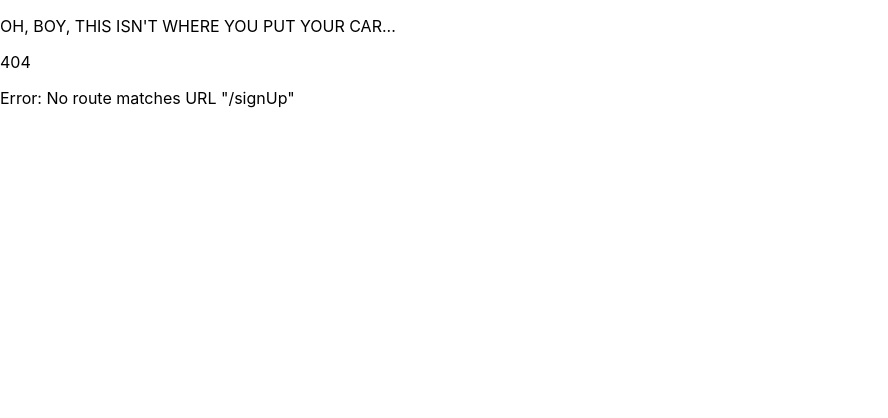
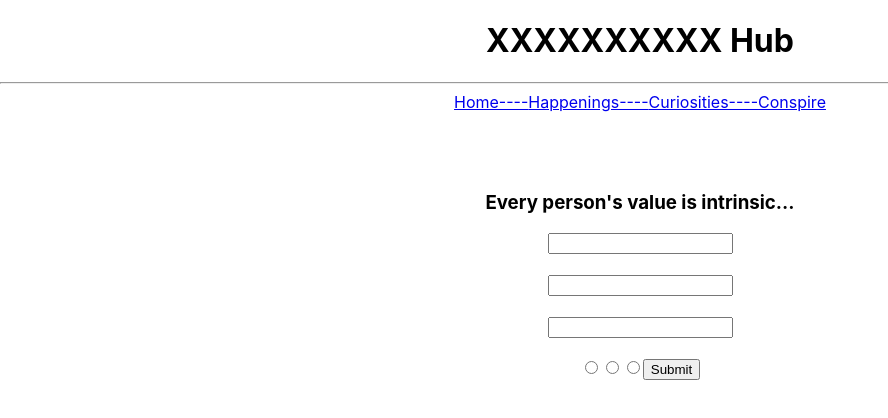
Before and after one commit to JupiterSabre/Phase-2-Project-X-Hub-ZR, a React (Create React App) app: page /signUp in a window 1280 px wide. Before the commit this address had no page. Shown: the top 418 px of the page, without its empty margins (0-888 px from the left). Built offline with nearby package versions, Linux system fonts and the light colour scheme.

Commit message:
Built sign up form component, hooked up to sign up button

```diff
--- a/src/Components/Conspire.jsx
+++ b/src/Components/Conspire.jsx
@@ -1,88 +1,25 @@
-import { useState } from "react"
-import { useNavigate } from "react-router-dom"
 import EmailForm from "./EmailForm"
+import TestimForm from "./TestimForm"
 
 
 function Conspire() {
 
-    const navigate = useNavigate()
-
-
-    //STATES FOR NEW TESTIMONIAL FORMS
-    const [newTestimony, setNewTestimony] = useState("")
-    const [newName, setNewName] = useState("")
-    const [tushyUse, setTushyUse] = useState("false")
-
-    //HANDLERS FOR NEW TESTIMONIAL FORMS INCLUDING POST REQUEST.
-
-    const handleNewTestimony = e => setNewTestimony(e.target.value)
-    const handleNewName = e => setNewName(e.target.value)
-    const handleNewTushy = e => setTushyUse(e.target.value)
-
-    function handleTestimonySubmission(e) {
-        e.preventDefault()
-
-        const OPTIONS = {
-            method: "POST",
-            headers: { "Content-Type": "application/json" },
-            body: JSON.stringify({
-                name: newName,
-                testimonial: newTestimony,
-                tushy: tushyUse
-            })
-        }
-        fetch("http://localhost:3000/testimonials", OPTIONS)
-        .then(res => res.json())
-        .then(() => navigate('/curiosities') )
-        //NAVIGATE FUNCTION IS BUILT IN REACT ROUTER FUNCTIONALITY, AUTOMATICALLY UPDATES AND NAVIGATES TO CURIOSITIES PAGE.
-
-
-    }
-
     return (
+        <>
         <div className="conspire">
             <h1>I AM THE CONSPIRE PAGE, GIVE IT YOUR BEST SHOT!</h1>
             <blockquote>I've spent the last two decades exploring the creative edges of New York City.Through this, I've met the most incredible people, and I've done a few interesting things.</blockquote>
 
-
-        {/* INSERT PLACEHOLDER HORIZONTALLY SCROLLING PROECT THUMBNAILS FOR VISUAL SUBMISSION */}
-        <div className="visual-submissions">
-            PLACEHOLDER FOR MEMBER PROJECT SUBMISSIONS
-            <EmailForm / >
+            <div className="collab-requests">
+            <EmailForm />
             </div>
-
             <br />
             <br />
             <br />
-
-
-        {/* TESTIMONIAL FORM, WITH STATE AND POST CONFIGURATION ABOVE. */}
-
-        <div className="submitTestimonials">
-            <form>
-               <label>Who are you? <input type="text" name="newName" onChange={handleNewName} value={newName} placeholder="what's in a name?" /> </label>
-
-               <br />
-               <br />
-
-                <textarea onChange={handleNewTestimony} rows="5" cols="60" name="text" placeholder="This one time, at XXXXXXXXXX club..." maxLength="600" ></textarea>
-                <br />
-                <label>
-                <input onChange={handleNewTushy} type="checkbox" name="checkbox" value="false" />
-                Is tushy a part of your life?
-                </label>
-                <br/>
-                <input onClick={handleTestimonySubmission} type="submit" placeholder="submit" />
-            </form>
+            <TestimForm />
         </div>
-
-        </div>
-
-
+        </>
     )
 }
 
 export default Conspire
-
-
-//figure out post request for a new testimonial
--- a/src/Components/Home.jsx
+++ b/src/Components/Home.jsx
@@ -1,4 +1,9 @@
+import { useNavigate } from "react-router-dom"
+
+
 function Home () {
+    const navigate= useNavigate();
+
 return (
     <>
 
@@ -9,7 +14,7 @@ return (
     <p>See you in the flesh, collective humanity.</p>
     <p>XO</p>
     <br></br>
-    <button onClick={() => alert('PAY UP ')}>Sign up for Fall '24</button>
+    <button onClick={() => navigate(`/signUp`)}>Sign up for Fall '24</button>
 
     </>
     )
--- /dev/null
+++ b/src/Components/SignUpForm.jsx
@@ -0,0 +1,32 @@
+
+
+
+function SignUpForm() {
+    return (
+        <div className="sign-up">
+            <br />
+            <br />
+            <br />
+            <h3>Every person's value is intrinsic...</h3>
+        <form>
+            <input type="text"/>
+            <br />
+            <br />
+            <input type="text" />
+            <br />
+            <br />
+            <input type="tel" />
+            <br />
+            <br />
+            <input type="radio" />
+            <input type="radio" />
+            <input type="radio" />
+            <input type="submit" />
+        </form>
+
+
+        </div>
+    )
+}
+
+export default SignUpForm
--- /dev/null
+++ b/src/Components/TestimForm.jsx
@@ -0,0 +1,62 @@
+import { useState } from "react"
+import { useNavigate } from "react-router-dom"
+
+function TestimForm() {
+
+        const navigate = useNavigate()
+
+        //STATES FOR NEW TESTIMONIAL FORMS
+        const [newTestimony, setNewTestimony] = useState("")
+        const [newName, setNewName] = useState("")
+        const [tushyUse, setTushyUse] = useState("false")
+
+        //HANDLERS FOR NEW TESTIMONIAL FORMS INCLUDING POST REQUEST.
+
+        const handleNewTestimony = e => setNewTestimony(e.target.value)
+        const handleNewName = e => setNewName(e.target.value)
+        const handleNewTushy = e => setTushyUse(e.target.value)
+
+        function handleTestimonySubmission(e) {
+            e.preventDefault()
+
+            const OPTIONS = {
+                method: "POST",
+                headers: { "Content-Type": "application/json" },
+                body: JSON.stringify({
+                    name: newName,
+                    testimonial: newTestimony,
+                    tushy: tushyUse
+                })
+            }
+            fetch("http://localhost:3000/testimonials", OPTIONS)
+            .then(res => res.json())
+            .then(() => navigate('/curiosities') )
+            //NAVIGATE FUNCTION IS BUILT IN REACT ROUTER FUNCTIONALITY, AUTOMATICALLY UPDATES AND NAVIGATES TO CURIOSITIES PAGE.
+        }
+
+        {/* TESTIMONIAL FORM, WITH STATE AND POST CONFIGURATION ABOVE. */}
+
+    return (
+
+
+        <div className="testimonial-form">
+            <form>
+               <label>Who are you? <input type="text" name="newName" onChange={handleNewName} value={newName} placeholder="what's in a name?" /> </label>
+
+               <br />
+               <br />
+
+                <textarea onChange={handleNewTestimony} rows="5" cols="60" name="text" placeholder="This one time, at XXXXXXXXXX club..." maxLength="600" ></textarea>
+                <br />
+                <label>
+                <input onChange={handleNewTushy} type="checkbox" name="checkbox" value="false" />
+                Is tushy a part of your life?
+                </label>
+                <br/>
+                <input onClick={handleTestimonySubmission} type="submit" placeholder="submit" />
+            </form>
+        </div>
+                    )
+}
+
+export default TestimForm
--- a/src/index.js
+++ b/src/index.js
@@ -16,6 +16,7 @@ import Happenings from './Components/Happenings';
 import Curiosities from './Components/Curiosities';
 import Conspire from './Components/Conspire';
 import ErrorPage from './Components/ErrorPage'
+import SignUpForm from './Components/SignUpForm';
 
 
 //LOADERS ???//
@@ -46,6 +47,10 @@ const router = createBrowserRouter([
 
       {path: "conspire",
       element: <Conspire />
+      },
+      {
+        path: "signUp",
+        element: <SignUpForm />
       }
     ]
   },
```
Also changed, not shown: 1 other file (tests, documents, lock files or other folders). Lines whose indentation alone changed are shown as unchanged.
